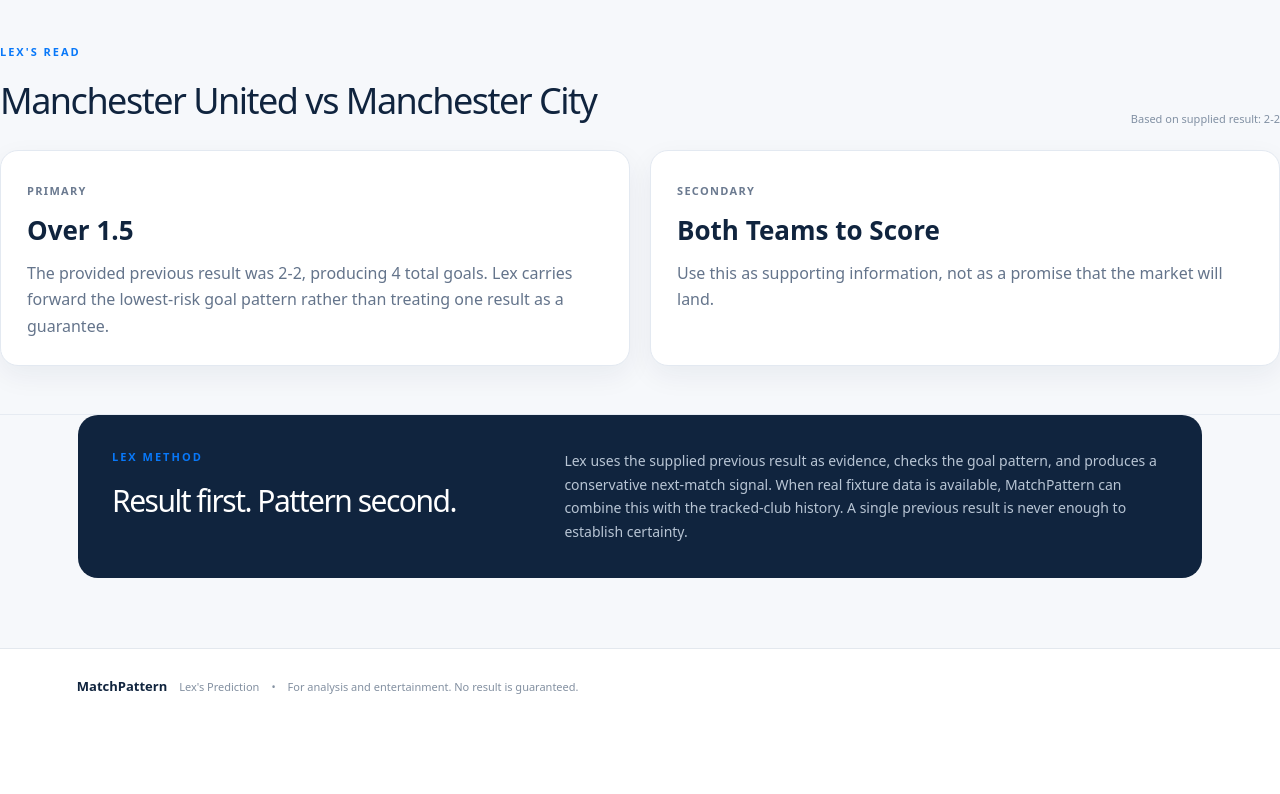
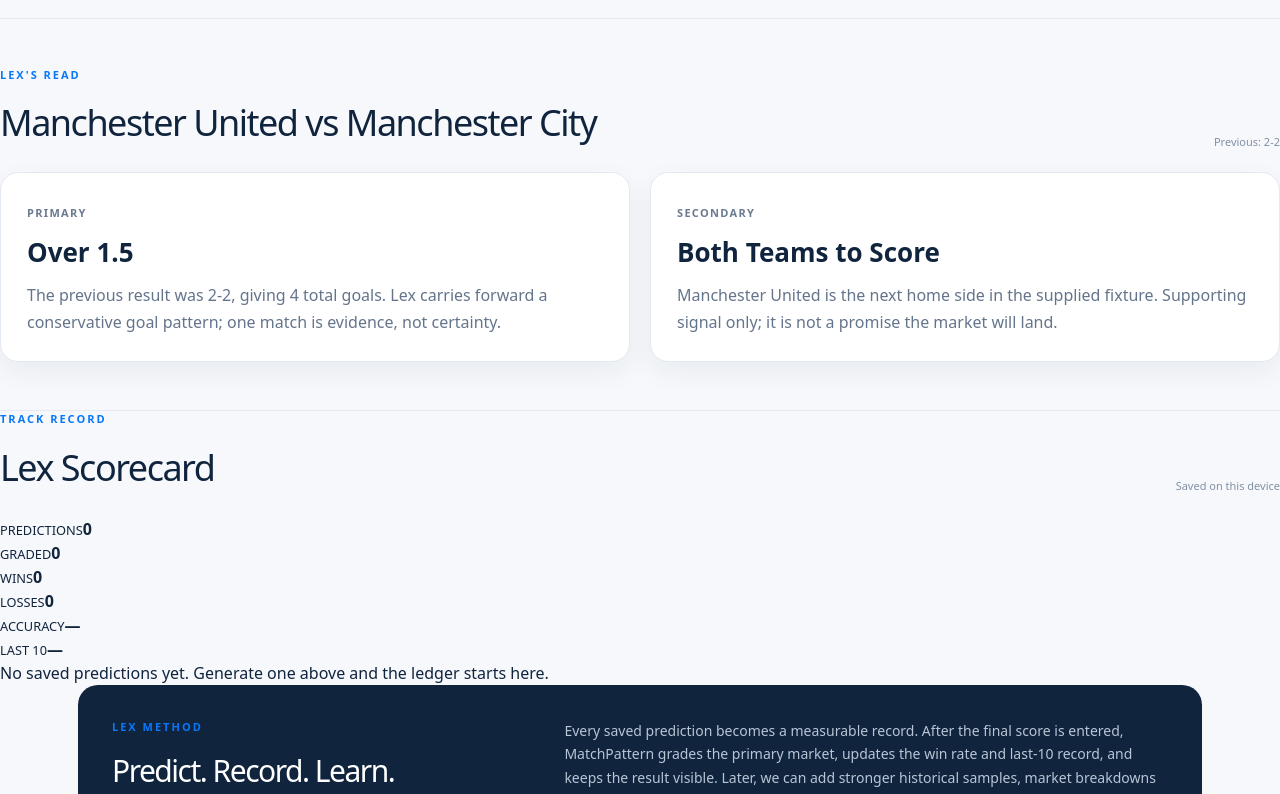
Before and after one commit to frednick/matchpattern, a Next.js app: page /lex-prediction in a window 1280 px wide. Shown: the part 1080-1874 px from the top of the page. Before the commit the page ends 1805 px from the top, so only its background shows below. Built offline with nearby package versions, Linux system fonts and the light colour scheme.

Commit message:
Build Lex prediction scorecard feedback loop

```diff
--- a/app/lex-prediction/page.js
+++ b/app/lex-prediction/page.js
@@ -1,50 +1,58 @@
 'use client';
 
-import { useMemo, useState } from 'react';
+import { useEffect, useMemo, useState } from 'react';
 import '../predictions/predictions.css';
 import './lex.css';
+import { gradeMarket, loadScorecard, saveScorecard, stats } from './scorecard';
 
-const starter = {
-  previousHome: 'Manchester United',
-  previousAway: 'Everton',
-  previousResult: '2-2',
-  nextHome: 'Manchester United',
-  nextAway: 'Manchester City',
-};
+const starter = { previousHome: 'Manchester United', previousAway: 'Everton', previousResult: '2-2', nextHome: 'Manchester United', nextAway: 'Manchester City' };
 
 function totalGoals(score) {
   const m = String(score).match(/(\d+)\s*[-:]\s*(\d+)/);
   return m ? Number(m[1]) + Number(m[2]) : null;
 }
 
-function buildPrediction(previousResult, nextHome, nextAway) {
+function buildPrediction(previousResult, nextHome) {
   const goals = totalGoals(previousResult);
-  const first = Number(String(previousResult).split(/[-:]/)[0]);
-  const second = Number(String(previousResult).split(/[-:]/)[1]);
+  const parts = String(previousResult).split(/[-:]/).map(Number);
+  const both = parts.length === 2 && parts.every(Number.isFinite) && parts[0] > 0 && parts[1] > 0;
   const over15 = goals !== null && goals >= 2;
-  const both = goals !== null && first > 0 && second > 0;
-
-  if (nextHome.toLowerCase().includes('manchester united')) {
-    return {
-      primary: over15 ? 'Over 1.5' : 'Over 0.5',
-      secondary: both ? 'Both Teams to Score' : 'Over 0.5',
-      confidence: over15 ? 'Pattern signal' : 'Cautious signal',
-      reason: `The provided previous result was ${previousResult}, producing ${goals ?? 'an unknown number of'} total goals. Lex carries forward the lowest-risk goal pattern rather than treating one result as a guarantee.`,
-    };
-  }
-
   return {
     primary: over15 ? 'Over 1.5' : 'Over 0.5',
-    secondary: both ? 'Both Teams to Score' : 'Goal in Match',
+    secondary: both ? 'Both Teams to Score' : 'Over 0.5',
     confidence: over15 ? 'Pattern signal' : 'Cautious signal',
-    reason: `The previous result ${previousResult} is used as a supplied data point. The next-match pick is deliberately based on a simple repeatable goal pattern, not certainty.`,
+    reason: `The previous result was ${previousResult || 'not supplied'}, giving ${goals ?? 'an unknown'} total goals. Lex carries forward a conservative goal pattern; one match is evidence, not certainty.`,
+    teamNote: nextHome ? `${nextHome} is the next home side in the supplied fixture.` : 'Enter the next home team to complete the fixture.'
   };
 }
 
 export default function LexPredictionPage() {
   const [data, setData] = useState(starter);
-  const prediction = useMemo(() => buildPrediction(data.previousResult, data.nextHome, data.nextAway), [data]);
+  const [rows, setRows] = useState([]);
+  const [score, setScore] = useState({});
+  const prediction = useMemo(() => buildPrediction(data.previousResult, data.nextHome), [data.previousResult, data.nextHome]);
+  const metrics = useMemo(() => stats(rows), [rows]);
+
+  useEffect(() => setRows(loadScorecard()), []);
+  useEffect(() => saveScorecard(rows), [rows]);
   const update = (key) => (e) => setData((current) => ({ ...current, [key]: e.target.value }));
+
+  function addPrediction() {
+    if (!data.nextHome || !data.nextAway || !prediction.primary) return;
+    setRows((current) => [{ id: `${Date.now()}`, createdAt: new Date().toISOString(), fixture: `${data.nextHome} vs ${data.nextAway}`, market: prediction.primary, secondary: prediction.secondary, previousResult: data.previousResult, won: undefined }, ...current]);
+  }
+
+  function grade(id) {
+    const home = score[id]?.home, away = score[id]?.away;
+    const row = rows.find((r) => r.id === id);
+    if (!row || home === undefined || away === undefined || home === '' || away === '') return;
+    const won = gradeMarket(row.market, home, away);
+    setRows((current) => current.map((r) => r.id === id ? { ...r, resultHome: Number(home), resultAway: Number(away), gradedAt: new Date().toISOString(), won } : r));
+  }
+
+  function clearScorecard() {
+    if (window.confirm('Clear the Lex scorecard saved on this device?')) setRows([]);
+  }
 
   return (
     <main className="predictor-shell lex-page">
@@ -58,7 +66,7 @@
         <div className="hero-copy">
           <div className="eyebrow">LEX'S PREDICTION ENGINE</div>
           <h1>Previous result.<br/><span>Next-match pattern.</span></h1>
-          <p>Give Lex the confirmed result from the previous weekend and the next fixture. The page turns that supplied result into a transparent pattern signal for the next match.</p>
+          <p>Enter confirmed results, generate a signal, then record the final score. Lex's track record improves through measurement—not promises.</p>
           <div className="hero-actions"><a href="#input" className="primary-btn">Enter result ↓</a><span className="disclaimer">Analysis only. No guaranteed outcome.</span></div>
         </div>
         <div className="hero-card lex-card"><div className="card-top"><span>LEX SIGNAL</span><strong>{prediction.confidence.toUpperCase()}</strong></div><div className="lex-pick"><small>PRIMARY PICK</small><b>{prediction.primary}</b><span>{data.nextHome} vs {data.nextAway}</span></div></div>
@@ -76,19 +84,32 @@
             <div className="eyebrow">NEXT MATCH</div>
             <label>Home team<input value={data.nextHome} onChange={update('nextHome')} /></label>
             <label>Away team<input value={data.nextAway} onChange={update('nextAway')} /></label>
+            <button className="primary-btn" onClick={addPrediction}>Save prediction to scorecard</button>
           </div>
         </div>
       </section>
 
       <section className="lex-result">
-        <div className="section-heading"><div><div className="eyebrow">LEX'S READ</div><h2>{data.nextHome} vs {data.nextAway}</h2></div><span className="data-note">Based on supplied result: {data.previousResult || '—'}</span></div>
+        <div className="section-heading"><div><div className="eyebrow">LEX'S READ</div><h2>{data.nextHome} vs {data.nextAway}</h2></div><span className="data-note">Previous: {data.previousResult || '—'}</span></div>
         <div className="prediction-grid">
           <article><small>PRIMARY</small><strong>{prediction.primary}</strong><p>{prediction.reason}</p></article>
-          <article><small>SECONDARY</small><strong>{prediction.secondary}</strong><p>Use this as supporting information, not as a promise that the market will land.</p></article>
+          <article><small>SECONDARY</small><strong>{prediction.secondary}</strong><p>{prediction.teamNote} Supporting signal only; it is not a promise the market will land.</p></article>
         </div>
       </section>
 
-      <section className="method"><div><div className="eyebrow">LEX METHOD</div><h2>Result first. Pattern second.</h2></div><p>Lex uses the supplied previous result as evidence, checks the goal pattern, and produces a conservative next-match signal. When real fixture data is available, MatchPattern can combine this with the tracked-club history. A single previous result is never enough to establish certainty.</p></section>
+      <section className="lex-scorecard">
+        <div className="section-heading"><div><div className="eyebrow">TRACK RECORD</div><h2>Lex Scorecard</h2></div><span className="data-note">Saved on this device</span></div>
+        <div className="score-stats">
+          <div><small>PREDICTIONS</small><strong>{metrics.total}</strong></div><div><small>GRADED</small><strong>{metrics.graded}</strong></div><div><small>WINS</small><strong>{metrics.wins}</strong></div><div><small>LOSSES</small><strong>{metrics.losses}</strong></div><div><small>ACCURACY</small><strong>{metrics.accuracy === null ? '—' : `${metrics.accuracy}%`}</strong></div><div><small>LAST 10</small><strong>{metrics.last10 === null ? '—' : `${metrics.last10}%`}</strong></div>
+        </div>
+        <div className="score-list">
+          {rows.length === 0 && <div className="empty-score">No saved predictions yet. Generate one above and the ledger starts here.</div>}
+          {rows.map((row) => <article key={row.id} className="score-row"><div><b>{row.fixture}</b><span>{row.market} · previous {row.previousResult || '—'}</span></div>{typeof row.won !== 'boolean' ? <div className="grade-controls"><input type="number" min="0" placeholder="H" value={score[row.id]?.home ?? ''} onChange={(e) => setScore((s) => ({ ...s, [row.id]: { ...s[row.id], home: e.target.value } }))}/><span>–</span><input type="number" min="0" placeholder="A" value={score[row.id]?.away ?? ''} onChange={(e) => setScore((s) => ({ ...s, [row.id]: { ...s[row.id], away: e.target.value } }))}/><button onClick={() => grade(row.id)}>Grade</button></div> : <strong className={row.won ? 'win' : 'loss'}>{row.won ? 'WIN' : 'LOSS'} · {row.resultHome}-{row.resultAway}</strong>}</article>)}
+        </div>
+        {rows.length > 0 && <button className="secondary-btn" onClick={clearScorecard}>Clear device scorecard</button>}
+      </section>
+
+      <section className="method"><div><div className="eyebrow">LEX METHOD</div><h2>Predict. Record. Learn.</h2></div><p>Every saved prediction becomes a measurable record. After the final score is entered, MatchPattern grades the primary market, updates the win rate and last-10 record, and keeps the result visible. Later, we can add stronger historical samples, market breakdowns and automated fixture data.</p></section>
       <footer><b>MatchPattern</b><span>Lex's Prediction</span><span>•</span><span>For analysis and entertainment. No result is guaranteed.</span></footer>
     </main>
   );
```
